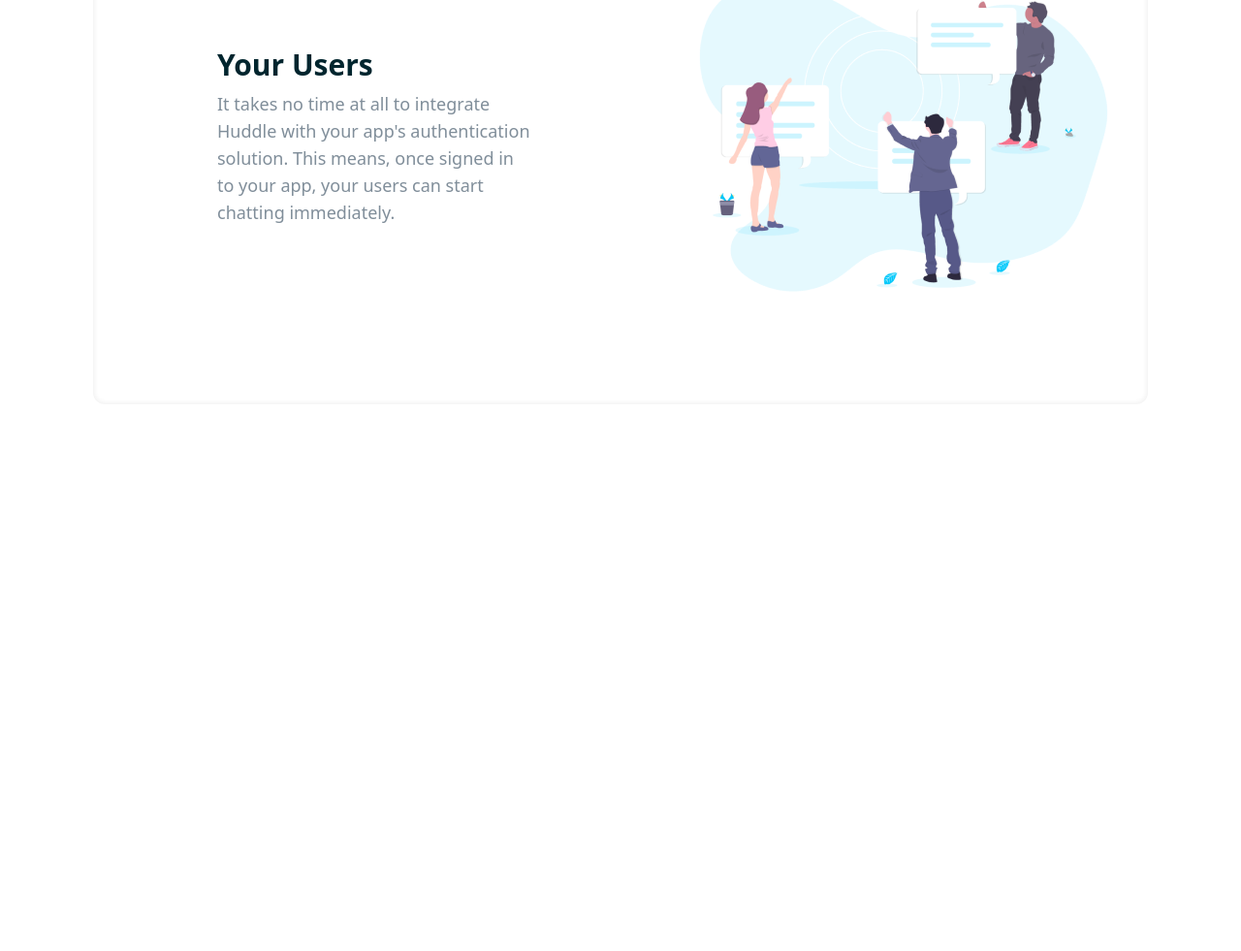
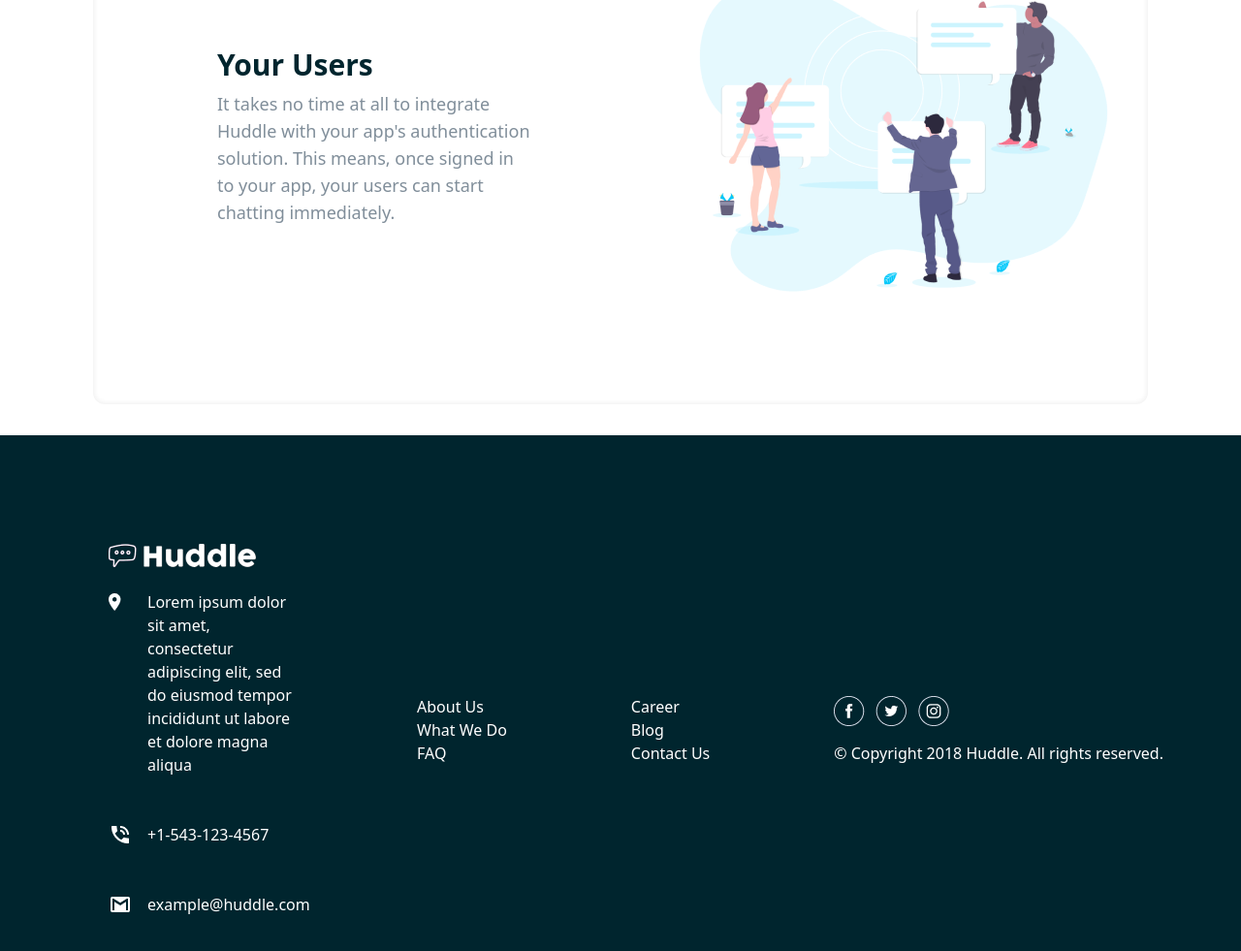
Before and after one commit to Georginio-prod/Huddle-landing-, a website built with Vite: page index.html in a window 1280 px wide. Shown: the part 2003-2984 px from the top of the page at 97% size. Before the commit the page ends 2452 px from the top, so only its background shows below. Built offline with nearby package versions, Linux system fonts and the light colour scheme.

Commit message:
add the texte and the icon in the footer card

```diff
--- a/index.html
+++ b/index.html
@@ -66,7 +66,7 @@
       </header>
 
       <main
-        class="flex justify-center items-center flex-col gap-7 mt-40 ml-24 mr-24 mb-8"
+        class="flex justify-center items-center flex-col gap-7 mt-40 ml-24 mr-24 mb-8 relative"
       >
         <div
           class="flex-row gap-40 flex max-w-maxWidth rounded-xl shadow-custom_inner justify-center items-center pt-14 pb-14 pr-8"
@@ -86,36 +86,80 @@
         <div
           class="flex-row gap-36 flex max-w-maxWidth rounded-xl shadow-custom_inner justify-center items-center pt-14 pb-14 pr-8"
         >
-        <img src="./public/Group 20 Copy 3.png" alt="img" class="pl-28"/>
-          <div class=" flex-col">
-            <p class="text-colorH2 text-3xl font-semibold">Flowing Conversations</p>
+          <img src="./public/Group 20 Copy 3.png" alt="img" class="pl-28" />
+          <div class="flex-col">
+            <p class="text-colorH2 text-3xl font-semibold">
+              Flowing Conversations
+            </p>
 
-            <h2 class="text-des text-lg pt-2 ">
-              You wouldn't paginate a conversation in real life, so why do it online? Our threads
-              have just-in-time loading for a more natural flow.
+            <h2 class="text-des text-lg pt-2">
+              You wouldn't paginate a conversation in real life, so why do it
+              online? Our threads have just-in-time loading for a more natural
+              flow.
             </h2>
           </div>
-
         </div>
 
         <div
           class="flex-row gap-40 flex max-w-maxWidth rounded-xl shadow-custom_inner justify-center items-center pt-14 pb-14 pr-8"
         >
           <div class="pl-32 flex-col">
-            <p class="text-colorH2 text-3xl font-semibold">
-              Your Users</p>
+            <p class="text-colorH2 text-3xl font-semibold">Your Users</p>
 
             <h2 class="text-des text-lg pt-2">
-              It takes no time at all to integrate Huddle with your app's authentication solution.
-  This means, once signed in to your app, your users can start chatting immediately.
-
+              It takes no time at all to integrate Huddle with your app's
+              authentication solution. This means, once signed in to your app,
+              your users can start chatting immediately.
             </h2>
           </div>
           <img src="./public/Group 20 Copy 3 (1).png" alt="img" />
         </div>
       </main>
 
-      <footer></footer>
+      <footer
+        class="flex flex-row gap-32 items-center pl-28 pr-20 bg-colorH2 w-full pt-28 pb-16 text-white"
+      >
+        <div
+          class="flex-col justify-center bg-no-repeat grid-rows-1 flex-1"
+          style="background-image: url(./public/Object.png)"
+        >
+          <div class="pt-12 flex items-start">
+            <img src="./public/Group 34.png" alt="location" />
+            <div class="pl-4 flex-auto">
+              Lorem ipsum dolor sit amet, consectetur adipiscing elit, sed do
+              eiusmod tempor incididunt ut labore et dolore magna aliqua
+            </div>
+          </div>
+
+          <div class="pt-12 flex items-start">
+            <img src="./public/Group 21.png" alt="location" />
+            <div class="pl-4 flex-auto">+1-543-123-4567</div>
+          </div>
+
+          <div class="pt-12 flex items-start">
+            <img src="./public/Group 12.png" alt="location" />
+            <div class="pl-4 flex-auto">example@huddle.com</div>
+          </div>
+        </div>
+
+        <div class="">
+          <p>About Us</p>
+          <p>What We Do</p>
+          <p>FAQ</p>
+        </div>
+
+        <div class="">
+          <p>Career</p>
+          <p>Blog</p>
+          <p>Contact Us</p>
+        </div>
+
+        <div class="">
+          <img src="./public/Group 18.png" alt="icon" class=""/>
+          <div class="mt-4 bottom-0">
+            &copy; Copyright 2018 Huddle. All rights reserved.
+          </div>
+      </footer>
     </div>
   </body>
 </html>
--- a/tailwind.config.js
+++ b/tailwind.config.js
@@ -7,7 +7,8 @@
         bac: '#EDFBFF',
         colorH2:'#00252E',
         btn:'#FF52C1',
-        des:'#808E9A'
+        des:'#808E9A',
+
       },
       lineHeight: {
         '15': '60px',
```
Also changed, not shown: public/Group 12.png (added), public/Group 18.png (added), public/Group 21.png (added), public/Group 34.png (added), public/Object.png (added), public/color_logo_transparent copy 3.png (added).
